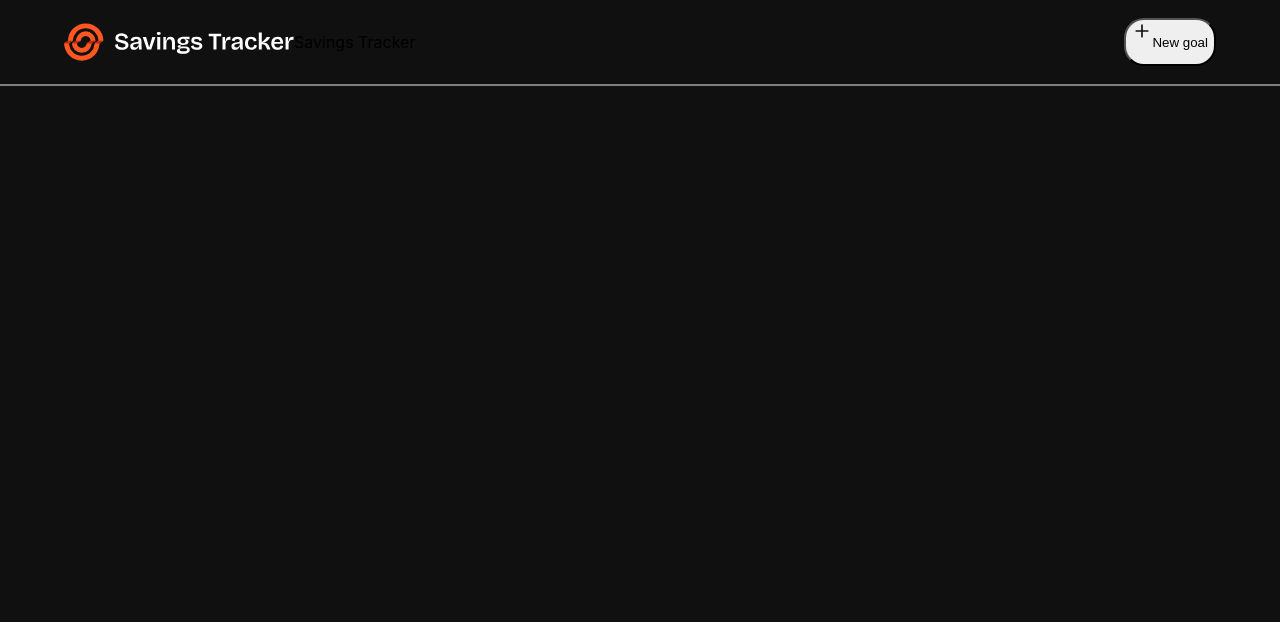
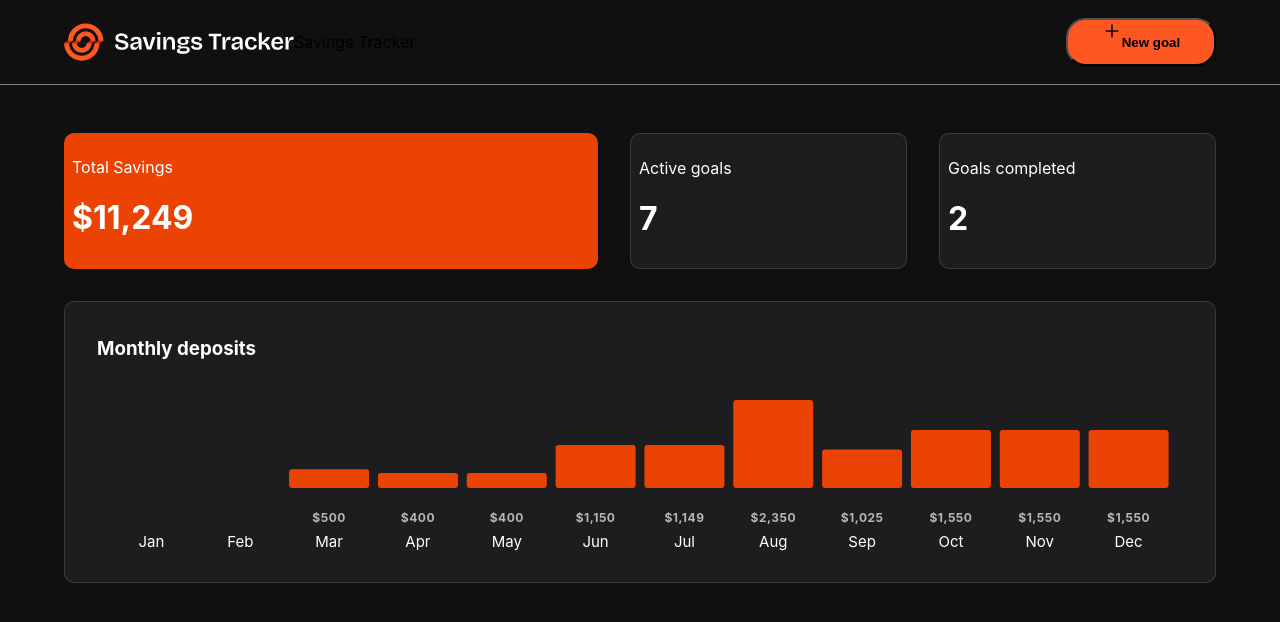
Before and after one commit to Tduncan14/savingtracker2.0, a React (Create React App) app in the folder frontend/: page / in a window 1280 px wide. Shown: the top 622 px of the page. Built offline with nearby package versions, Linux system fonts and the light colour scheme.

Commit message:
keep moving forward

```diff
--- a/frontend/package.json
+++ b/frontend/package.json
@@ -9,7 +9,10 @@
     "@testing-library/user-event": "^13.5.0",
     "react": "^19.2.5",
     "react-dom": "^19.2.5",
+    "react-router": "^7.14.2",
+    "react-router-dom": "^7.14.2",
     "react-scripts": "5.0.1",
+    "recharts": "^3.8.1",
     "web-vitals": "^2.1.4"
   },
   "scripts": {
--- a/frontend/src/App.js
+++ b/frontend/src/App.js
@@ -1,12 +1,16 @@
 import logo from './logo.svg';
 import './App.css';
 import Header from './Components/Header/Header';
+import TotalCal from './Components/TotalCal/Totalcal';
 
 function App() {
   return (
 
     <div className="App">
       <Header />
+      <TotalCal />
+
+
     </div>
   );
 }
--- a/frontend/src/Components/Header/Header.css
+++ b/frontend/src/Components/Header/Header.css
@@ -1,7 +1,7 @@
 .header {
     display: flex;
     justify-content: space-between;
-    border-bottom: 2px solid gray;
+    border-bottom: 1px solid gray;
     align-items: center;
     padding: 1rem 4rem 1rem;
 }
@@ -15,5 +15,9 @@
 button {
     display: flex;
     border-radius: 20px;
-    justify-content: space-between;
+    width: 150px;
+    text-align: center;
+    justify-content: center;
+    font-weight: 700;
+    background: var(--orange400);
 }
--- /dev/null
+++ b/frontend/src/Components/TotalCal/TotalCal.css
@@ -0,0 +1,54 @@
+.parentTotalCal {
+    color: white;
+    display: flex;
+    flex-direction: column;
+    padding: 1rem 4rem 1rem;
+    row-gap: 2rem;
+
+}
+
+
+.upperTotal {
+    display: flex;
+    margin-top: 2rem;
+    justify-content: space-between;
+    gap: 2rem;
+}
+
+
+.totalSavings {
+    background: var(--orange500);
+    flex: 2;
+    border-radius: 10px;
+    padding: .5rem;
+}
+
+.activeGoals {
+    flex: 1;
+    border-radius: 10px;
+    background-color: rgba(60, 59, 64, .3);
+    padding: .5rem;
+    background-image: ("./images/pattern-star.svg");
+    border: solid 1px rgba(183, 183, 183, .2);
+}
+
+.goalCompleted {
+    flex: 1;
+    border: solid 1px #B7B7B7;
+    border-radius: 10px;
+    background-color: rgba(60, 59, 64, .3);
+    padding: .5rem;
+    border: solid 1px rgba(183, 183, 183, .2);
+
+}
+
+
+
+/* this is the parent element */
+
+.Monthlydeposits {
+    border: solid 1px rgba(183, 183, 183, .2);
+    background-color: rgba(60, 59, 64, .3);
+    border-radius: 10px;
+    padding: 1rem 2rem .2rem;
+}
--- /dev/null
+++ b/frontend/src/Components/TotalCal/Totalcal.js
@@ -0,0 +1,105 @@
+import React, { useState } from 'react';
+import './TotalCal.css';
+import { BarChart, Bar, ResponsiveContainer, XAxis, Tooltip, LabelList } from 'recharts';
+
+const TotalCal = () => {
+    const [total, setTotal] = useState({
+        totalSavings: 11249.00,
+        activeGoal: 7,
+        goalsCompleted: 2,
+        monthlyDeposits: [
+            { name: 'Jan', uv: 0 }, { name: 'Feb', uv: 0 },
+            { name: 'Mar', uv: 500 }, { name: 'Apr', uv: 400 },
+            { name: 'May', uv: 400 }, { name: 'Jun', uv: 1150 },
+            { name: 'Jul', uv: 1149 }, { name: 'Aug', uv: 2350 },
+            { name: 'Sep', uv: 1025 }, { name: 'Oct', uv: 1550 },
+            { name: 'Nov', uv: 1550 }, { name: 'Dec', uv: 1550 }
+        ]
+    });
+
+    return (
+        <div className="parentTotalCal">
+            <div className="upperTotal">
+                <div className="totalSavings">
+                    <p>Total Savings</p>
+                    <h1>${total.totalSavings.toLocaleString()}</h1>
+                </div>
+
+                <div className="activeGoals">
+                    <p>Active goals</p>
+                    <h1>{total.activeGoal}</h1>
+                </div>
+
+                <div className="goalCompleted">
+                    <p>Goals completed</p>
+                    <h1>{total.goalsCompleted}</h1>
+                </div>
+            </div>
+
+            <div className="bottomTotal">
+                <div className="Monthlydeposits">
+                    <h3>Monthly deposits</h3>
+
+                    <div className="months" style={{ width: '100%', height: '200px' }}>
+                        <ResponsiveContainer width="100%" height="100%">
+                            <BarChart
+                                data={total.monthlyDeposits}
+                                margin={{ top: 20, right: 10, left: 10, bottom: 60 }} // Increased bottom for names
+                                /*
+                                   Removing barCategoryGap or setting it to 0 will make
+                                   bars touch. Set it to a small number like "5%" for
+                                   maximum width with just a tiny gap between them.
+                                */
+                                barCategoryGap="5%"
+                            >
+                                <XAxis
+                                    dataKey="name"
+                                    axisLine={false}
+                                    tickLine={false}
+                                    tick={{ fill: '#fff', fontSize: 15 }}
+                                    dy={40} // More space for the money/name stack
+                                />
+
+                                <Tooltip
+                                    cursor={{ fill: 'rgba(255,255,255,0.05)' }}
+                                    contentStyle={{
+                                        backgroundColor: '#3c3b40',
+                                        border: '1px solid #B7B7B7',
+                                        borderRadius: '8px'
+                                    }}
+                                />
+
+                                <Bar
+                                    dataKey="uv"
+                                    fill="#EB4303"
+
+                                    /*
+                                       REMOVED barSize={65}.
+                                       Now the bars will automatically expand to fill the width.
+                                    */
+                                    radius={[3, 3, 3, 3]}
+                                >
+                                    <LabelList
+                                        dataKey="uv"
+                                        position="bottom"
+                                        /*
+                                           Adjusting offset and dy together ensures
+                                           the stack stays centered in the gap.
+                                        */
+                                        offset={25}
+                                        fill="#B7B7B7"
+                                        fontSize={12}
+                                        style={{ fontWeight: '700', letterSpacing: '0.5px' }}
+                                        formatter={(value) => value > 0 ? `$${value.toLocaleString()}` : ''}
+                                    />
+                                </Bar>
+                            </BarChart>
+                        </ResponsiveContainer>
+                    </div>
+                </div>
+            </div>
+        </div>
+    );
+}
+
+export default TotalCal;
--- a/frontend/src/index.js
+++ b/frontend/src/index.js
@@ -3,11 +3,15 @@ import ReactDOM from 'react-dom/client';
 import './index.css';
 import App from './App';
 import reportWebVitals from './reportWebVitals';
+import { BrowserRouter as Router } from 'react-router-dom'
 
 const root = ReactDOM.createRoot(document.getElementById('root'));
 root.render(
   <React.StrictMode>
-    <App />
+    <Router>
+      <App />
+    </Router>
+
   </React.StrictMode>
 );
 
```
Also changed, not shown: 1 other file (tests, documents, lock files or other folders).
